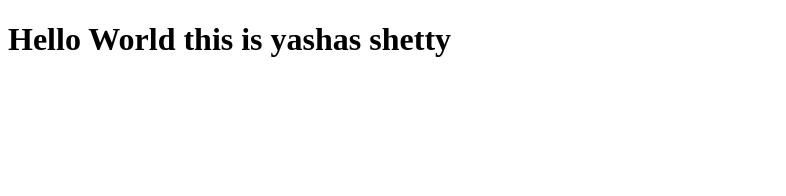
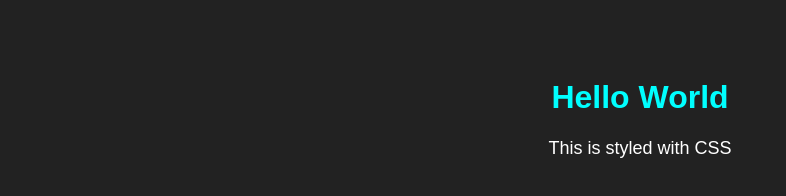
Before and after one commit to Yashasshetty21/test, a plain HTML site: page index.html in a window 1280 px wide. Shown: the whole page, without its empty margins (0-786 px from the left). Drawn offline with Linux system fonts and the light colour scheme.

Commit message:
Update index.html

```diff
--- a/index.html
+++ b/index.html
@@ -1,9 +1,13 @@
 <!DOCTYPE html>
 <html>
 <head>
-  <title>My Site</title>
+  <title>My Page</title>
+  <link rel="stylesheet" href="style.css">
 </head>
 <body>
-  <h1>Hello World this is yashas shetty</h1>
+
+  <h1>Hello World</h1>
+  <p>This is styled with CSS</p>
+
 </body>
 </html>
```
